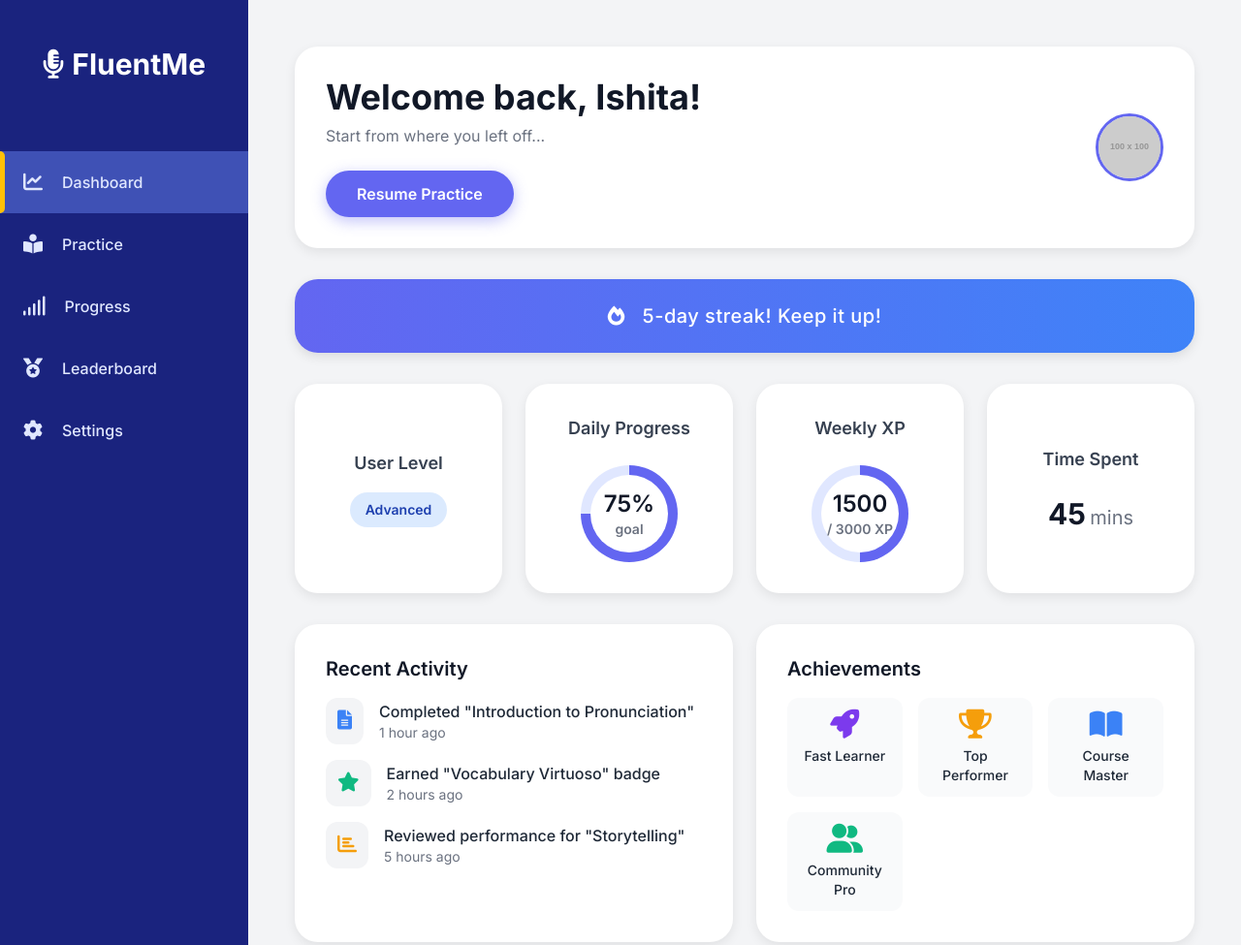
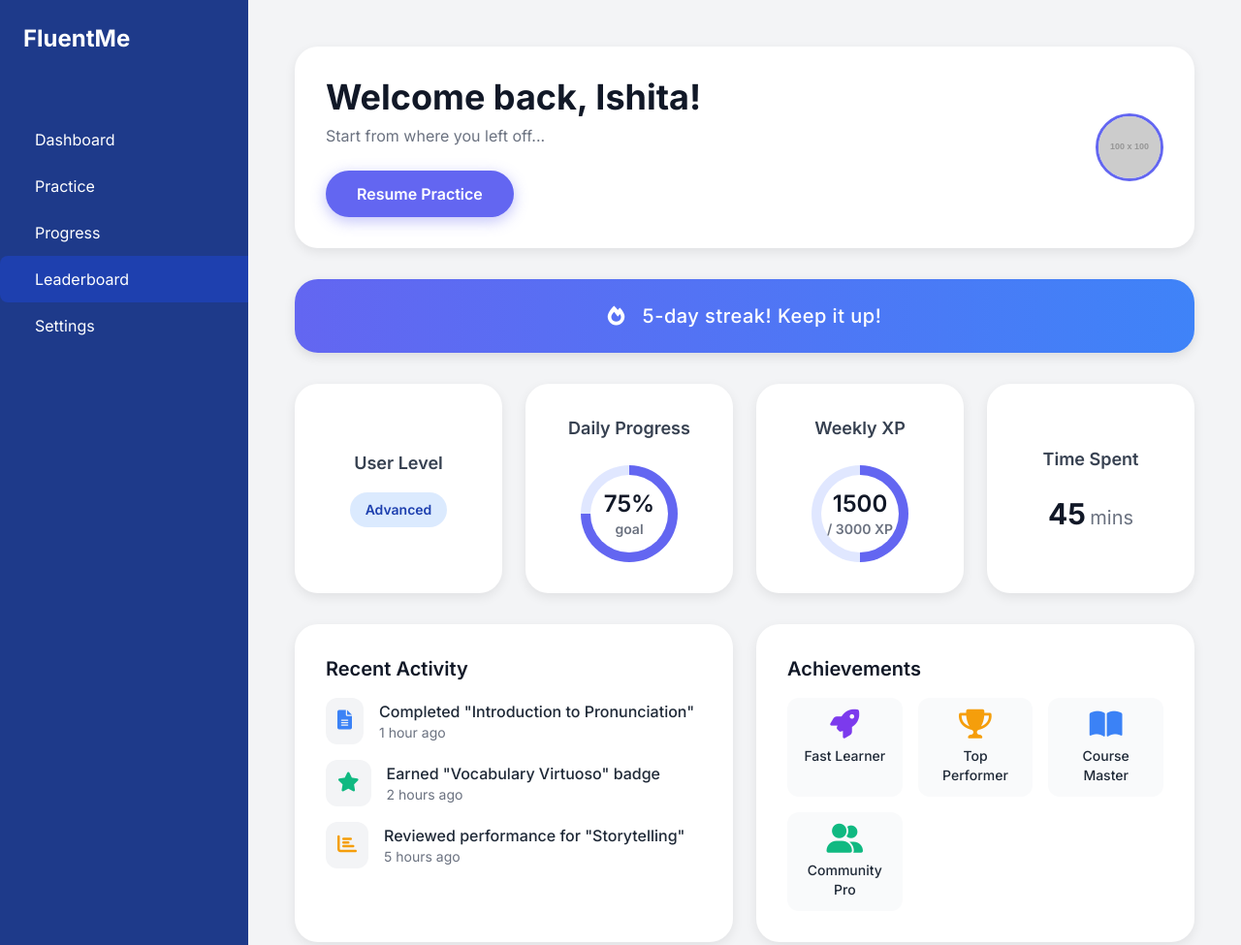
Before and after one commit to hargun144/fluentme, a plain HTML site: page index1.html in a window 1280 px wide. Shown: the top 975 px of the page at 97% size. Drawn offline with nearby package versions, Linux system fonts and the light colour scheme; placeholder pictures from the web are drawn by us.

Commit message:
Update index1.html

```diff
--- a/index1.html
+++ b/index1.html
@@ -192,37 +192,26 @@
 
     <div class="flex flex-col md:flex-row min-h-screen">
        <!-- Sidebar -->
-        <aside class="sidebar md:w-64">
-            <div class="hidden md:flex flex-col items-center mb-12">
-                <div class="flex items-center text-white text-3xl font-bold p-6">
-                    <i class="fas fa-microphone-alt mr-2"></i>
-                    FluentMe
-                </div>
-            </div>
-            <nav class="md:flex-1">
-                <a href="#" class="sidebar-item active">
-                    <i class="fas fa-chart-line icon"></i>
-                    <span class="label">Dashboard</span>
+    <aside class="w-64 min-h-screen bg-blue-900 text-white">
+      <div class="p-6 text-2xl font-bold">FluentMe<br></div>
+      <nav class="mt-10">
+        <a href="index1.html" class="flex items-center py-3 px-6 hover:bg-blue-800 transition">
+          <span class="ml-3">Dashboard</span>
         </a>
-                <a href="as.html" class="sidebar-item">
-                    <i class="fas fa-book-reader icon"></i>
-                    <span class="label">Practice</span>
+        <a href="as.html" class="flex items-center py-3 px-6 hover:bg-blue-800 transition">
+          <span class="ml-3">Practice</span>
         </a>
-                <a href="progress.html" class="sidebar-item">
-                    <i class="fas fa-signal icon"></i>
-                    <span class="label">Progress</span>
+        <a href="progress.html" class="flex items-center py-3 px-6 hover:bg-blue-800 transition">
+          <span class="ml-3">Progress</span>
         </a>
-                <a href="leaderboard.html" class="sidebar-item">
-                    <i class="fas fa-medal icon"></i>
-                    <span class="label">Leaderboard</span>
+        <a href="leaderboard.html" class="flex items-center py-3 px-6 bg-blue-800 rounded-l-lg">
+          <span class="ml-3">Leaderboard</span>
         </a>
-                <a href="settings.html" class="sidebar-item">
-                    <i class="fas fa-cog icon"></i>
-                    <span class="label">Settings</span>
+        <a href="settings.html" class="flex items-center py-3 px-6 hover:bg-blue-800 transition">
+          <span class="ml-3">Settings</span>
         </a>
       </nav>
     </aside>
-
         <!-- Main Content -->
         <main class="flex-1 p-6 md:p-10 lg:p-12">
             <div class="space-y-8">
```
Lines whose indentation alone changed are shown as unchanged.
